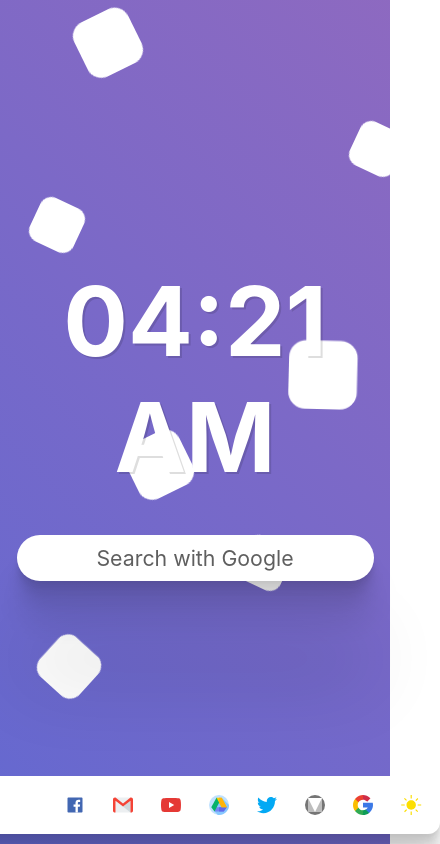
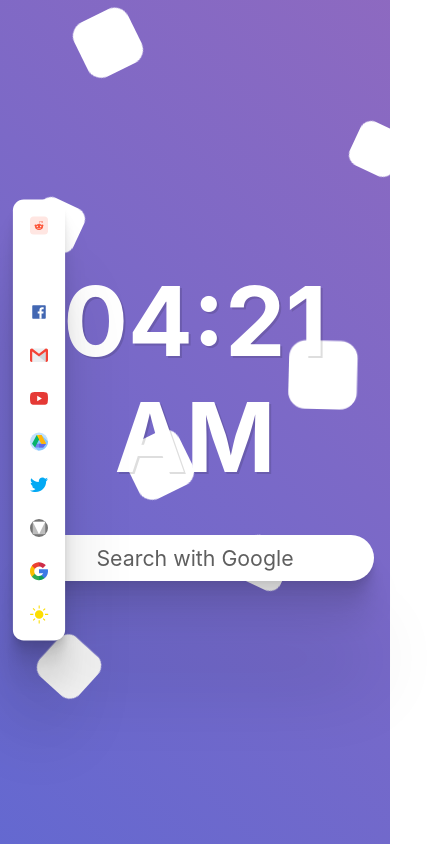
Before and after one commit to eromatiya/squareup, a plain HTML site: page index.html in a window 390 px wide. Shown: the whole page, 440 px wide, since content can reach past the window. Drawn offline with Linux system fonts and the light colour scheme.

Commit message:
responsive panel init

```diff
--- a/css/global.css
+++ b/css/global.css
@@ -7,6 +7,7 @@
 	--button-active: #E1E1E1;
 	--gradient-start-bg: #4568dc;
 	--gradient-end-bg: #b06ab3;
+	--transition-speed: 300ms;
 }
 
 [data-theme='dark'] {
--- a/css/panel-body.css
+++ b/css/panel-body.css
@@ -1,12 +1,22 @@
+#panel-container {
+	background: transparent;
+	position: absolute;
+	z-index: 5;
+	margin: 0 auto;
+	bottom: 0;
+	bottom: 10px;
+	left: 50%;
+	transform: translateX(-50%);
+}
+
 #panel-body {
 	width: auto;
 	height: auto;
 	box-sizing: border-box;
 	padding: 5px;
-	position: absolute;
-	bottom: 10px;
-	left: 50%;
-	transform: translateX(-50%);
+	position: relative;
+
+
 	background: var(--base-bg);
 	display: inline-flex;
 	border-radius: 12px;
@@ -18,3 +28,29 @@
 				0 41.8px 33.4px rgba(0, 0, 0, 0.086),
 				0 100px 80px rgba(0, 0, 0, 0.12);
 }
+
+
+/* Translate dock to left side if width <= 470 and height >= 540 */
+@media screen and (max-width: 470px) and (min-height: 490px) {
+
+	#panel-container {
+		display: inline-block;
+		position: absolute;
+		width: auto;
+		height: auto;
+		top: 50%;
+		bottom: unset;
+		left: 10px;
+		transform: translateY(-50%);
+	}
+
+	#panel-body {
+		display: inline-block;
+		position: relative;
+		width: auto;
+		height: auto;
+		bottom: unset;
+		transform: scale(0.9);
+		transition: transform var(--transition-speed);
+	}
+}
--- a/index.html
+++ b/index.html
@@ -24,7 +24,9 @@
 		<div id='clock'>00:00 AM</div>
 		<input type='text' id='search-box' name='search-box' autofocus='on' autocomplete='off' placeholder='Search with web'>
 	</div>
-	<div id='panel-body'>
+	<div id='panel-container'>
+		<div id='panel-body'>
+	</div>
 		<!-- panel-buttons.js generates the items here -->
 	</div>
 
```
